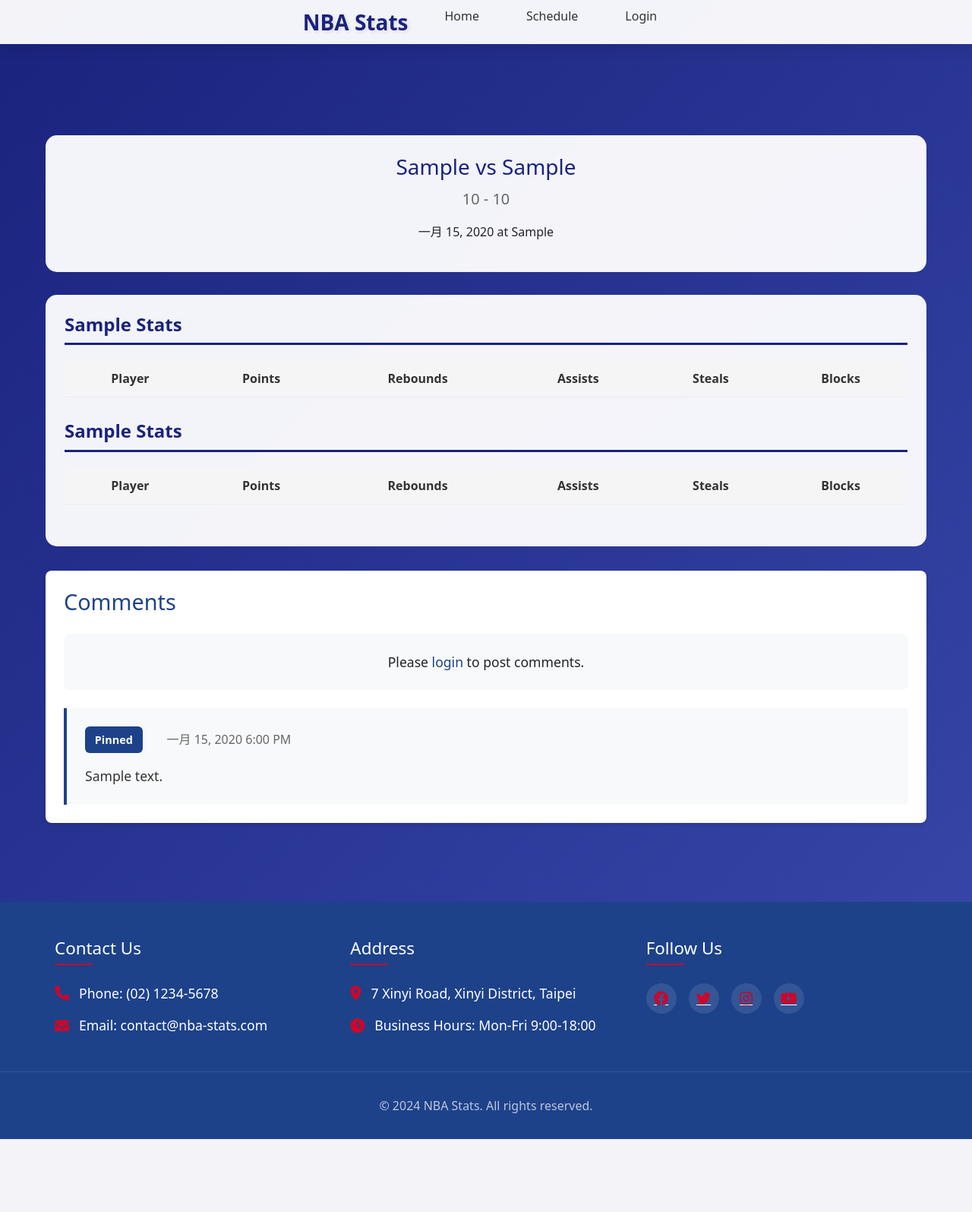
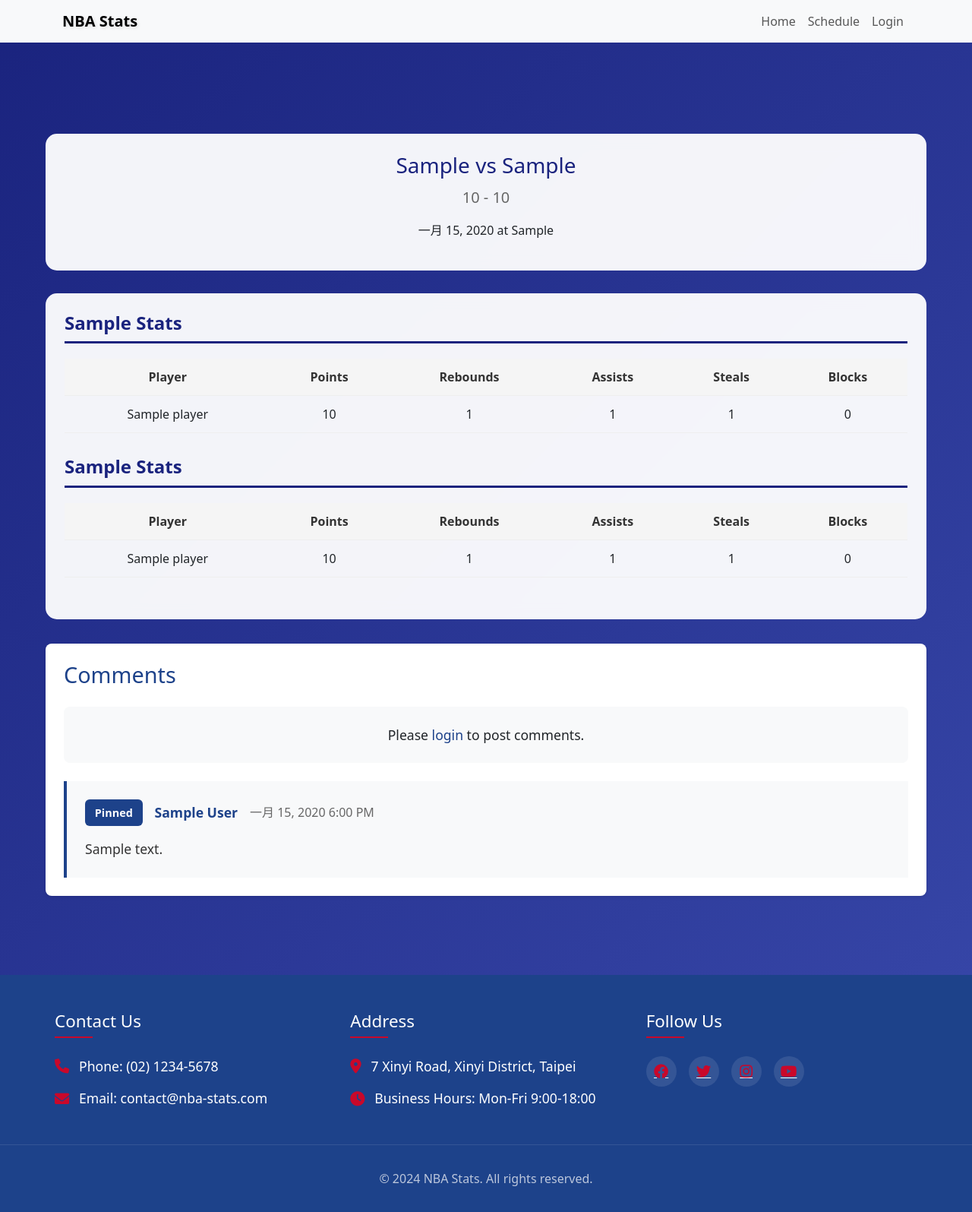
Before and after one commit to erich0526/final_web, a Django app: page /boxscore/1/ in a window 1280 px wide. Shown: the whole page at 76% size. Before the commit the page ends 1499 px from the top, so only its background shows below. Run offline with Django 5.2, Linux system fonts and the light colour scheme; tables that the repository leaves empty hold one stand-in row (values such as "Sample post"); lists and menus that the app fills with data are empty.

Commit message:
第二版

```diff
--- a/NBA/static/NBA/css/style.css
+++ b/NBA/static/NBA/css/style.css
@@ -12,25 +12,7 @@ body {
 }
 
 /* 導航欄 */
-.navbar {
-    background: rgba(255, 255, 255, 0.95);
-    backdrop-filter: blur(10px);
-    padding: 15px 0;
-    box-shadow: 0 4px 20px rgba(0,0,0,0.1);
-    position: fixed;
-    top: 0;
-    width: 100%;
-    z-index: 1000;
-}
-
-.nav-container {
-    max-width: 1200px;
-    margin: 0 auto;
-    display: flex;
-    justify-content: space-between;
-    align-items: center;
-    padding: 0 20px;
-}
+/* 移除了大部分自定義導航欄樣式，依賴 Bootstrap class */
 
 .logo {
     font-size: 28px;
@@ -40,24 +22,16 @@ body {
     text-shadow: 2px 2px 4px rgba(0,0,0,0.1);
 }
 
-.nav-menu {
-    display: flex;
-    list-style: none;
-    gap: 30px;
-}
-
-.nav-item a {
-    text-decoration: none;
-    color: #333;
-    font-weight: 500;
+/* 可以選擇性添加 nav-link 的自定義樣式，例如 hover 效果 */
+.navbar .nav-link {
     padding: 8px 16px;
     border-radius: 25px;
     transition: all 0.3s ease;
 }
 
-.nav-item a:hover {
+.navbar .nav-link:hover {
     background: #1a237e;
-    color: white;
+    color: white !important; /* 使用 !important 覆蓋 Bootstrap 預設樣式 */
     transform: translateY(-2px);
 }
 
@@ -379,10 +353,6 @@ body {
 
 /* 響應式設計 */
 @media (max-width: 768px) {
-    .nav-menu {
-        gap: 15px;
-    }
-
     .games-grid {
         grid-template-columns: 1fr;
     }
--- a/NBA/templates/NBA/base.html
+++ b/NBA/templates/NBA/base.html
@@ -12,18 +12,31 @@
 </head>
 <body>
     <!-- 導航欄 -->
-    <nav class="navbar">
-        <div class="nav-container">
-            <a href="{% url 'NBA:home' %}" class="logo">NBA Stats</a>
-            <ul class="nav-menu">
-                <li class="nav-item"><a href="{% url 'NBA:home' %}">Home</a></li>
-                <li class="nav-item"><a href="{% url 'NBA:schedule' %}">Schedule</a></li>
-                {% if user.is_authenticated %}
-                    <li class="nav-item"><a href="{% url 'NBA:logout' %}">Logout</a></li>
-                {% else %}
-                    <li class="nav-item"><a href="{% url 'NBA:login' %}">Login</a></li>
-                {% endif %}
-            </ul>
+    <nav class="navbar navbar-expand-lg navbar-light bg-light">
+        <div class="container">
+            <a href="{% url 'NBA:home' %}" class="navbar-brand logo">NBA Stats</a>
+            <button class="navbar-toggler" type="button" data-bs-toggle="collapse" data-bs-target="#navbarNav" aria-controls="navbarNav" aria-expanded="false" aria-label="Toggle navigation">
+                <span class="navbar-toggler-icon"></span>
+            </button>
+            <div class="collapse navbar-collapse" id="navbarNav">
+                <ul class="navbar-nav ms-auto">
+                    <li class="nav-item">
+                        <a class="nav-link" href="{% url 'NBA:home' %}">Home</a>
+                    </li>
+                    <li class="nav-item">
+                        <a class="nav-link" href="{% url 'NBA:schedule' %}">Schedule</a>
+                    </li>
+                    {% if user.is_authenticated %}
+                        <li class="nav-item">
+                            <a class="nav-link" href="{% url 'NBA:logout' %}">Logout</a>
+                        </li>
+                    {% else %}
+                        <li class="nav-item">
+                            <a class="nav-link" href="{% url 'NBA:login' %}">Login</a>
+                        </li>
+                    {% endif %}
+                </ul>
+            </div>
         </div>
     </nav>
 
--- a/NBA/templates/NBA/game_detail.html
+++ b/NBA/templates/NBA/game_detail.html
@@ -23,14 +23,14 @@
             </tr>
         </thead>
         <tbody>
-            {% for stat in game.home_stats %}
+            {% for player in home_players %}
             <tr>
-                <td>{{ stat.player_name }}</td>
-                <td>{{ stat.points }}</td>
-                <td>{{ stat.rebounds }}</td>
-                <td>{{ stat.assists }}</td>
-                <td>{{ stat.steals }}</td>
-                <td>{{ stat.blocks }}</td>
+                <td>{{ player.name }}</td>
+                <td>{{ player.points }}</td>
+                <td>{{ player.rebounds }}</td>
+                <td>{{ player.assists }}</td>
+                <td>{{ player.steals }}</td>
+                <td>{{ player.blocks }}</td>
             </tr>
             {% endfor %}
         </tbody>
@@ -49,31 +49,32 @@
             </tr>
         </thead>
         <tbody>
-            {% for stat in game.away_stats %}
+            {% for player in away_players %}
             <tr>
-                <td>{{ stat.player_name }}</td>
-                <td>{{ stat.points }}</td>
-                <td>{{ stat.rebounds }}</td>
-                <td>{{ stat.assists }}</td>
-                <td>{{ stat.steals }}</td>
-                <td>{{ stat.blocks }}</td>
+                <td>{{ player.name }}</td>
+                <td>{{ player.points }}</td>
+                <td>{{ player.rebounds }}</td>
+                <td>{{ player.assists }}</td>
+                <td>{{ player.steals }}</td>
+                <td>{{ player.blocks }}</td>
             </tr>
             {% endfor %}
         </tbody>
     </table>
 </div>
 
+{% if is_game_started %}
 <div class="comments-section">
     <h3>Comments</h3>
     {% if user.is_authenticated %}
-        <form method="post" class="comment-form">
+        <form method="post" action="{% url 'NBA:add_comment' game.id %}" class="comment-form">
             {% csrf_token %}
             <textarea name="content" placeholder="Write your comment here..." required></textarea>
-            <button type="submit">Post Comment</button>
+            <button type="submit" class="btn btn-primary">Post Comment</button>
         </form>
     {% else %}
         <div class="login-prompt">
-            Please <a href="{% url 'login' %}">login</a> to post comments.
+            Please <a href="{% url 'NBA:login' %}">login</a> to post comments.
         </div>
     {% endif %}
 
@@ -84,18 +85,18 @@
                     {% if comment.is_pinned %}
                         <span class="pinned-badge">Pinned</span>
                     {% endif %}
-                    <span class="comment-author">{{ comment.user.username }}</span>
+                    <span class="comment-author">{{ comment.author }}</span>
                     <span class="comment-time">{{ comment.created_at|date:"F j, Y g:i A" }}</span>
                 </div>
                 {% if user.is_staff %}
                     <div class="comment-actions">
-                        <form method="post" style="display: inline;">
+                        <form method="post" action="{% url 'NBA:toggle_pin_comment' comment.id %}" style="display: inline;">
                             {% csrf_token %}
-                            <input type="hidden" name="comment_id" value="{{ comment.id }}">
-                            <button type="submit" name="action" value="pin" class="pin-button">
-                                {% if comment.is_pinned %}Unpin{% else %}Pin{% endif %}
-                            </button>
-                            <button type="submit" name="action" value="delete" class="delete-button">Delete</button>
+                            <button type="submit" class="btn btn-sm btn-outline-secondary">{% if comment.is_pinned %}Unpin{% else %}Pin{% endif %}</button>
+                        </form>
+                         <form method="post" action="{% url 'NBA:delete_comment' comment.id %}" style="display: inline;">
+                            {% csrf_token %}
+                            <button type="submit" class="btn btn-sm btn-outline-danger">Delete</button>
                         </form>
                     </div>
                 {% endif %}
@@ -110,4 +111,5 @@
         </div>
     {% endfor %}
 </div>
+{% endif %}
 {% endblock %}
--- a/NBA/templates/NBA/home.html
+++ b/NBA/templates/NBA/home.html
@@ -16,7 +16,7 @@
                         {{ game.date|date:"F j, Y" }}
                     </span>
                     <span class="game-status {% if game.is_finished %}finished{% else %}upcoming{% endif %}">
-                        {% if game.is_finished %}Final{% else %}Upcoming{% endif %}
+                        {% if game.home_score is not None and game.away_score is not None %}ENDED{% elif game.date <= now %}Live{% else %}Upcoming{% endif %}
                     </span>
                 </div>
                 <div class="teams">
--- a/NBA/views.py
+++ b/NBA/views.py
@@ -12,7 +12,11 @@ from django.contrib import messages
 
 def home(request):
     games = Game.objects.all().order_by('-date')[:10]
-    return render(request, 'NBA/home.html', {'games': games})
+    now = timezone.now() # 獲取當前時間
+    return render(request, 'NBA/home.html', {
+        'games': games,
+        'now': now, # 將當前時間傳給模板
+    })
 
 def game_detail(request, game_id):
     game = get_object_or_404(Game, id=game_id)
@@ -20,11 +24,15 @@ def game_detail(request, game_id):
     away_players = Player.objects.filter(game=game, team=game.away_team)
     comments = Comment.objects.filter(game=game).order_by('-is_pinned', '-created_at')
 
+    # 判斷比賽是否開始
+    is_game_started = game.date <= timezone.now()
+
     return render(request, 'NBA/game_detail.html', {
         'game': game,
         'home_players': home_players,
         'away_players': away_players,
-        'comments': comments
+        'comments': comments,
+        'is_game_started': is_game_started, # 將判斷結果傳給模板
     })
 
 @login_required
```
